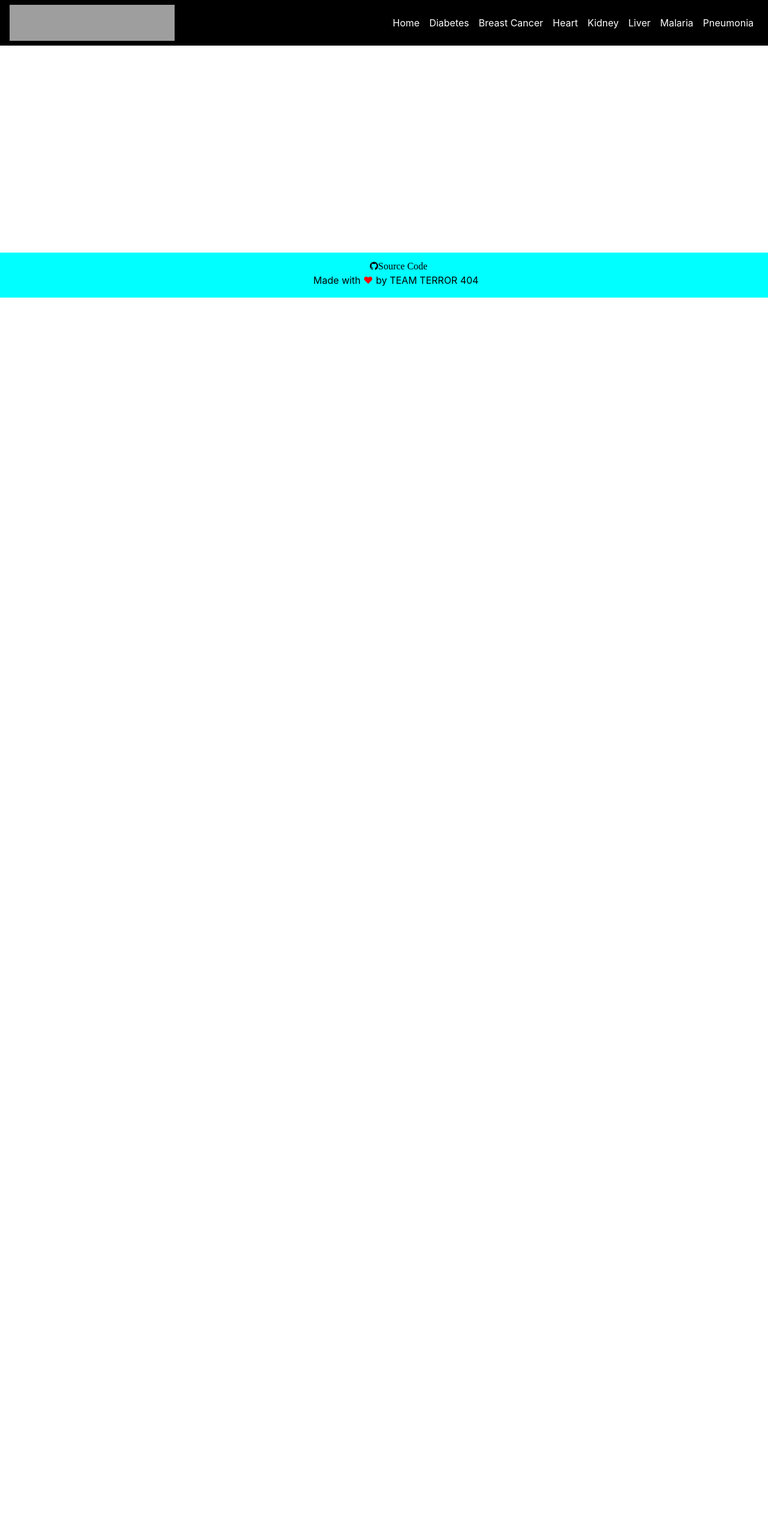
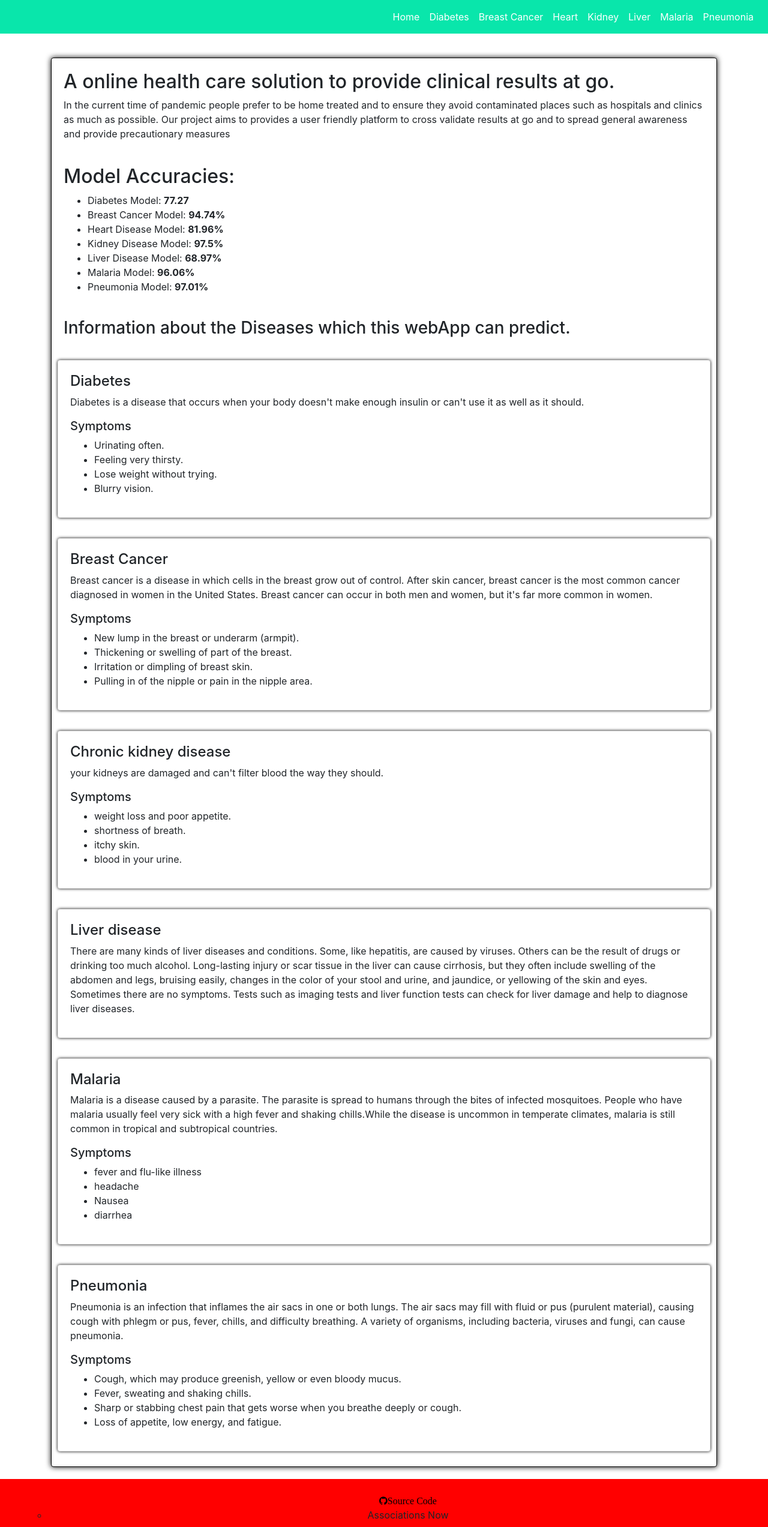
Before and after one commit to arnav-007/Multiplediseaseprediction, a Flask app: page / in a window 1280 px wide. Shown: the whole page at 60% size. Before the commit the page ends 496 px from the top, so only its background shows below. Run offline with Flask 3, Linux system fonts and the light colour scheme; some libraries are stand-ins or nearby versions; grey boxes are pictures that could not be loaded.

Commit message:
final commit

```diff
--- a/app.py
+++ b/app.py
@@ -1,4 +1,4 @@
-from flask import Flask, render_template, request, flash, redirect
+from flask import Flask, render_template, request, flash, redirect, url_for
 import pickle
 import numpy as np
 from PIL import Image
@@ -32,7 +32,7 @@ def predict(values, dic):
 
 @app.route("/")
 def home():
-    return render_template('main.html')
+    return render_template('home.html')
 
 @app.route("/diabetes", methods=['GET', 'POST'])
 def diabetesPage():
--- a/templates/home.html
+++ b/templates/home.html
@@ -10,13 +10,13 @@
         <br>
         <h2>Model Accuracies:</h2>
         <ul>
-            <li>Diabetes Model: <strong>98.25%</strong></li>
-            <li>Breast Cancer Model: <strong>98.25%</strong></li>
-            <li>Heart Disease Model: <strong>85.25%</strong></li>
-            <li>Kidney Disease Model: <strong>99%</strong></li>
-            <li>Liver Disease Model: <strong>78%</strong></li>
-            <li>Malaria Model: <strong>96%</strong></li>
-            <li>Pneumonia Model: <strong>95%</strong></li>
+            <li>Diabetes Model: <strong>77.27</strong></li>
+            <li>Breast Cancer Model: <strong>94.74%</strong></li>
+            <li>Heart Disease Model: <strong>81.96%</strong></li>
+            <li>Kidney Disease Model: <strong>97.5%</strong></li>
+            <li>Liver Disease Model: <strong>68.97%</strong></li>
+            <li>Malaria Model: <strong>96.06%</strong></li>
+            <li>Pneumonia Model: <strong>97.01%</strong></li>
         </ul>
         <br>
         <h3>Information about the Diseases which this webApp can predict.</h3>
@@ -24,12 +24,12 @@
         <div class="row">
             <div class="col-md-12 card card-body" style="box-shadow: 0 0 5px black; margin: 5px;">
                 <h4>Diabetes</h4>
-                <p>Diabetes is a disease that occurs when your blood glucose, also called blood sugar, is too high. Blood glucose is your main source of energy and comes from the food you eat. Insulin, a hormone made by the pancreas, helps glucose from food get into your cells to be used for energy. Sometimes your body doesn’t make enough—or any—insulin or doesn’t use insulin well. Glucose then stays in your blood and doesn’t reach your cells.</p>
+                <p>Diabetes is a disease that occurs when your body doesn't make enough insulin or can't use it as well as it should.</p>
                 <h5>Symptoms</h5>
                 <ul>
                     <li>Urinating often.</li>
                     <li>Feeling very thirsty.</li>
-                    <li>Extreme fatigue.</li>
+                    <li>Lose weight without trying.</li>
                     <li>Blurry vision.</li>
                 </ul>
             </div>
@@ -38,15 +38,15 @@
         <div class="row">
             <div class="col-md-12 card card-body" style="box-shadow: 0 0 5px black; margin: 5px;">
                 <h4>Breast Cancer</h4>
-                <p>Breast cancer is cancer that forms in the cells of the breasts.
+                <p>Breast cancer is a disease in which cells in the breast grow out of control.
 
                     After skin cancer, breast cancer is the most common cancer diagnosed in women in the United States. Breast cancer can occur in both men and women, but it's far more common in women.</p>
                 <h5>Symptoms</h5>
                 <ul>
-                    <li>A breast lump or thickening that feels different from the surrounding tissue</li>
-                    <li>Change in the size, shape or appearance of a breast</li>
-                    <li>Changes to the skin over the breast, such as dimpling</li>
-                    <li>Redness or pitting of the skin over your breast, like the skin of an orange</li>
+                    <li>New lump in the breast or underarm (armpit).</li>
+                    <li>Thickening or swelling of part of the breast.</li>
+                    <li>Irritation or dimpling of breast skin.</li>
+                    <li>Pulling in of the nipple or pain in the nipple area.</li>
                 </ul>
             </div>
         </div>
@@ -55,13 +55,13 @@
         <div class="row">
             <div class="col-md-12 card card-body" style="box-shadow: 0 0 5px black; margin: 5px;">
                 <h4>Chronic kidney disease</h4>
-                <p>Chronic kidney disease, also called chronic kidney failure, describes the gradual loss of kidney function. Your kidneys filter wastes and excess fluids from your blood, which are then excreted in your urine. When chronic kidney disease reaches an advanced stage, dangerous levels of fluid, electrolytes and wastes can build up in your body.</p>
+                <p>your kidneys are damaged and can't filter blood the way they should.</p>
                 <h5>Symptoms</h5>
                 <ul>
-                    <li>Nausea</li>
-                    <li>Vomiting</li>
-                    <li>Fatigue and weakness</li>
-                    <li>Muscle twitches and cramps</li>
+                    <li>weight loss and poor appetite.</li>
+                    <li>shortness of breath.</li>
+                    <li>itchy skin.</li>
+                    <li>blood in your urine.</li>
                 </ul>
             </div>
         </div>
@@ -70,7 +70,7 @@
         <div class="row">
             <div class="col-md-12 card card-body" style="box-shadow: 0 0 5px black; margin: 5px;">
                 <h4>Liver disease</h4>
-                <p>Symptoms of liver disease can vary, but they often include swelling of the abdomen and legs, bruising easily, changes in the color of your stool and urine, and jaundice, or yellowing of the skin and eyes. Sometimes there are no symptoms. Tests such as imaging tests and liver function tests can check for liver damage and help to diagnose liver diseases.</p>
+                <p>There are many kinds of liver diseases and conditions. Some, like hepatitis, are caused by viruses. Others can be the result of drugs or drinking too much alcohol. Long-lasting injury or scar tissue in the liver can cause cirrhosis, but they often include swelling of the abdomen and legs, bruising easily, changes in the color of your stool and urine, and jaundice, or yellowing of the skin and eyes. Sometimes there are no symptoms. Tests such as imaging tests and liver function tests can check for liver damage and help to diagnose liver diseases.</p>
             </div>
         </div>
 
@@ -78,13 +78,13 @@
         <div class="row">
             <div class="col-md-12 card card-body" style="box-shadow: 0 0 5px black; margin: 5px;">
                 <h4>Malaria</h4>
-                <p>Malaria is a mosquito-borne infectious disease that affects humans and other animals. Malaria causes symptoms that typically include fever, tiredness, vomiting, and headaches. In severe cases it can cause yellow skin, seizures, coma, or death. Symptoms usually begin ten to fifteen days after being bitten by an infected mosquito. If not properly treated, people may have recurrences of the disease months later.</p>
+                <p>Malaria is a disease caused by a parasite. The parasite is spread to humans through the bites of infected mosquitoes. People who have malaria usually feel very sick with a high fever and shaking chills.While the disease is uncommon in temperate climates, malaria is still common in tropical and subtropical countries.</p>
                 <h5>Symptoms</h5>
                 <ul>
-                    <li>Fever. This is the most common symptom.</li>
-                    <li>Chills</li>
-                    <li>Headache</li>
-                    <li>Nausea and vomiting</li>
+                    <li> fever and flu-like illness</li>
+                    <li>headache</li>
+                    <li>Nausea</li>
+                    <li>diarrhea </li>
                 </ul>
             </div>
         </div>
@@ -98,8 +98,8 @@
                 <ul>
                     <li>Cough, which may produce greenish, yellow or even bloody mucus.</li>
                     <li>Fever, sweating and shaking chills.</li>
-                    <li>Shortness of breath.</li>
-                    <li>Rapid, shallow breathing.</li>
+                    <li>Sharp or stabbing chest pain that gets worse when you breathe deeply or cough.</li>
+                    <li>Loss of appetite, low energy, and fatigue.</li>
                 </ul>
             </div>
         </div>
--- a/templates/main.html
+++ b/templates/main.html
@@ -3,8 +3,7 @@
 <head>
   <meta name="viewport" content="width=device-width, initial-scale=1.0">
   <meta name="og:title" content="Multiple Disease Clasification And Prediction System.">
-  <meta name="author" content="TEAM TERROR 404">
-  <meta name="og:image" content="static/logo1.png">
+  <meta name="author" content="Arnav">
   <meta name="Keywords" content="Flask, Machine Learning, Deep Learning, Artificial Intelligence, AI, ML,DL, Web Development">
   <meta name="description" content="A Machine Learning and Deep Learning based webapp for Multiple Disease Prediction.">
   <title>Multiple Disease Clasification And Prediction System.</title>
@@ -17,27 +16,29 @@
     <script src="https://stackpath.bootstrapcdn.com/bootstrap/4.3.1/js/bootstrap.min.js" integrity="sha384-JjSmVgyd0p3pXB1rRibZUAYoIIy6OrQ6VrjIEaFf/nJGzIxFDsf4x0xIM+B07jRM" crossorigin="anonymous"></script>
 
   <style>
-    html, body{ height:100%; margin:0; }
-header{ height:50px;}
-footer{ height:75px; background:cyan; }
+    html, body {
+      height: 100%;
+      margin: 0;
+      display: flex; /* make body a flex container */
+      flex-direction: column; /* align children vertically */
+    }
 
-/* Trick */
-body{
-  display:flex;
-  flex-direction:column;
-}
+    header {
+      height: 50px;
+    }
 
-footer{
-  padding:10px;
-  margin-top:auto;
-  margin-bottom: auto;
-}
+    footer {
+      height: 10%;
+      background: rgb(255, 0, 0);
+      margin-top: auto; /* push footer to the bottom */
+      padding: 0;
+    }
+
   </style>
 
 </head>
 <body>
-	<nav class="navbar navbar-expand-lg navbar-dark fixed-top bg-dark" style="background-color: black !important;">
-        <a href="{{ url_for('home') }}"><img src="{{ url_for('static', filename = 'logo.png') }} " height="60px" width="275px"></a>
+	<nav class="navbar navbar-expand-lg navbar-dark fixed-top bg-dark" style="background-color: rgb(9, 230, 171) !important;">
         <button class="navbar-toggler" type="button" data-toggle="collapse" data-target="#navbarNav" aria-controls="navbarNav" aria-expanded="false" aria-label="Toggle navigation">
            <span class="navbar-toggler-icon"></span>
          </button>
@@ -47,25 +48,25 @@ footer{
                <a href="{{ url_for('home') }}" class="nav-link">Home</a>
              </li>
              <li class="nav-item active">
-               <a class="nav-link" href="diabetes.html">Diabetes</a>
+               <a class="nav-link" href="{{ url_for('diabetesPage') }}">Diabetes</a>
              </li>
              <li class="nav-item active">
-               <a class="nav-link" href="breast_cancer.html">Breast Cancer</a>
+               <a class="nav-link" href="{{ url_for('cancerPage') }}">Breast Cancer</a>
              </li>
              <li class="nav-item active">
-                <a class="nav-link" href="heart.html">Heart</a>
+                <a class="nav-link" href="{{ url_for('heartPage') }}">Heart</a>
              </li>
              <li class="nav-item active">
-                <a class="nav-link" href="kidney.html">Kidney</a>
+                <a class="nav-link" href="{{ url_for('kidneyPage') }}">Kidney</a>
               </li>
               <li class="nav-item active">
-                <a class="nav-link" href="liver.html">Liver</a>
+                <a class="nav-link" href="{{ url_for('liverPage') }}">Liver</a>
               </li>
               <li class="nav-item active">
-                <a class="nav-link" href="malaria.html">Malaria</a>
+                <a class="nav-link" href="{{ url_for('malariaPage') }}">Malaria</a>
               </li>
               <li class="nav-item active">
-                <a class="nav-link" href="pneumonia.html">Pneumonia</a>
+                <a class="nav-link" href="{{ url_for('pneumoniaPage') }}">Pneumonia</a>
               </li>
            </ul>
          </div>
@@ -85,9 +86,14 @@ footer{
     <center>
       <ul style="list-style-type:none;">
       &nbsp;
-      <li style="display: inline;"><a href="https://github.com/SAURAVBORAH22/Multiple-Disease-Classification-And-Prediction-System" style="color: black;" target="blank"><span class="fa fa-github">Source Code</span></a></li>
-      <li><p style="color: black;">Made with <span style="color: red;">&hearts;</span> by TEAM TERROR 404 </p></li>
-    </ul>
+      <ul>
+        <li style="display: inline;">
+          <a href="https://github.com/arnav-007/Multiplediseaseprediction" style="color: black;" target="blank">
+            <span class="fa fa-github">Source Code</span>
+          </a>
+        </li>
+        <li>Associations Now</li>
+      </ul>
   </center>
   </footer>
 </body>
```
Also changed, not shown: templates/diabetes.html (renamed from templates/diabetes (1).html), templates/heart.html (renamed from templates/heart (1).html), templates/kidney.html (renamed from templates/kidney (1).html), templates/liver.html (renamed from templates/liver (1).html), templates/malaria.html (renamed from templates/malaria (1).html), templates/pneumonia.html (renamed from templates/pneumonia (1).html).
